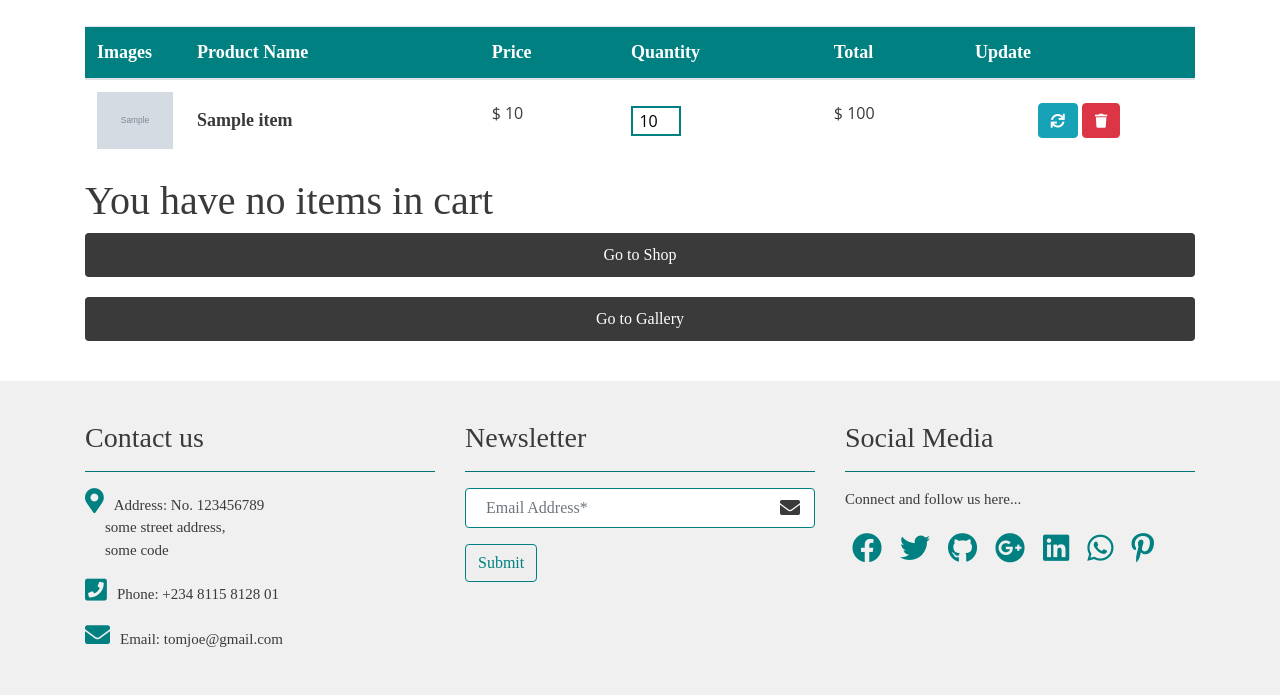
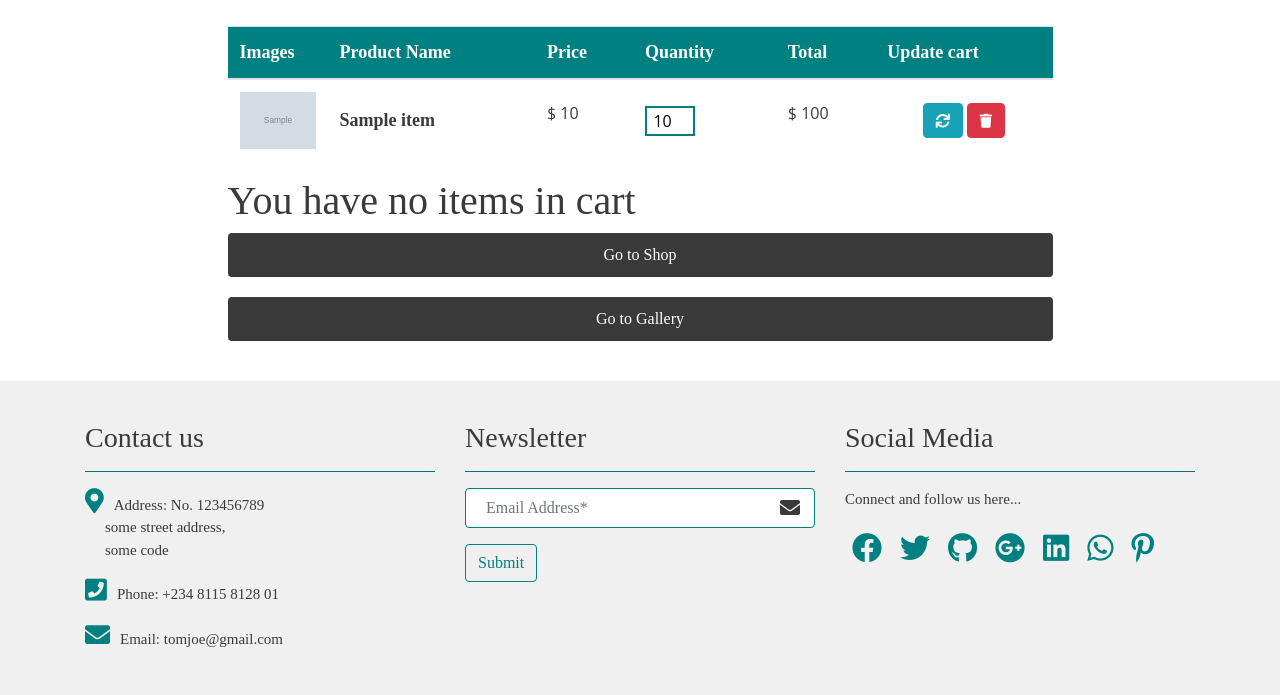
Before and after one commit to TomiwaJoseph/BuyEazy, a Django app: template shop/templates/shop/cart.html in a window 1280 px wide. Shown: the part 86-781 px from the top of the page. Run offline with Django 3.2, Linux system fonts and the light colour scheme; the template is opened without the code that fills it: most values are stand-ins (such as "Sample title", 1, 10 or a date in 2020); some libraries are stand-ins or nearby versions.

Commit message:
changed row's column width

```diff
--- a/shop/templates/shop/cart.html
+++ b/shop/templates/shop/cart.html
@@ -4,7 +4,7 @@
 {% block content %}
 
 <div class="row">
-    <div class="col" id="cartList">
+    <div class="col-md-9 my-auto mx-auto" id="cartList">
         <div class="table-main table-responsive">
             <table class="table">
                 <thead>
@@ -14,7 +14,7 @@
                         <th>Price</th>
                         <th>Quantity</th>
                         <th>Total</th>
-                        <th>Update</th>
+                        <th>Update cart</th>
                     </tr>
                 </thead>
                 <tbody>
@@ -50,6 +50,10 @@
                 </tbody>
             </table>
         </div>
+        <!-- <div class="col-4 grand_tot mx-auto d-flex justify-content-between align-items-center">
+            <h4>Grand total</h4>
+            <h5>$ {{ total_amount }}</h5>
+        </div> -->
         {% if totalItems %}
             <a href="{% url 'checkout' %}" class="btn btn-outline-info options" id="pro_chkout_btn">Proceed to Checkout</a>
         {% else %}
```
